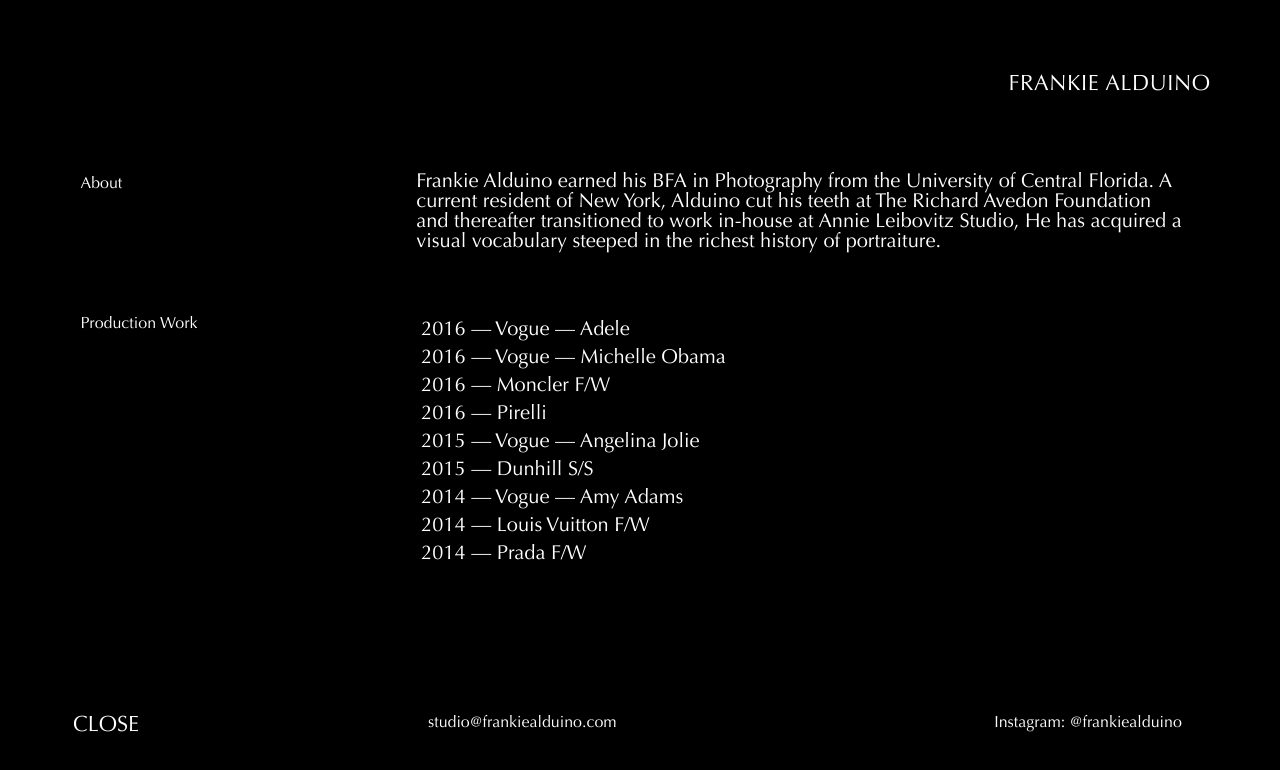
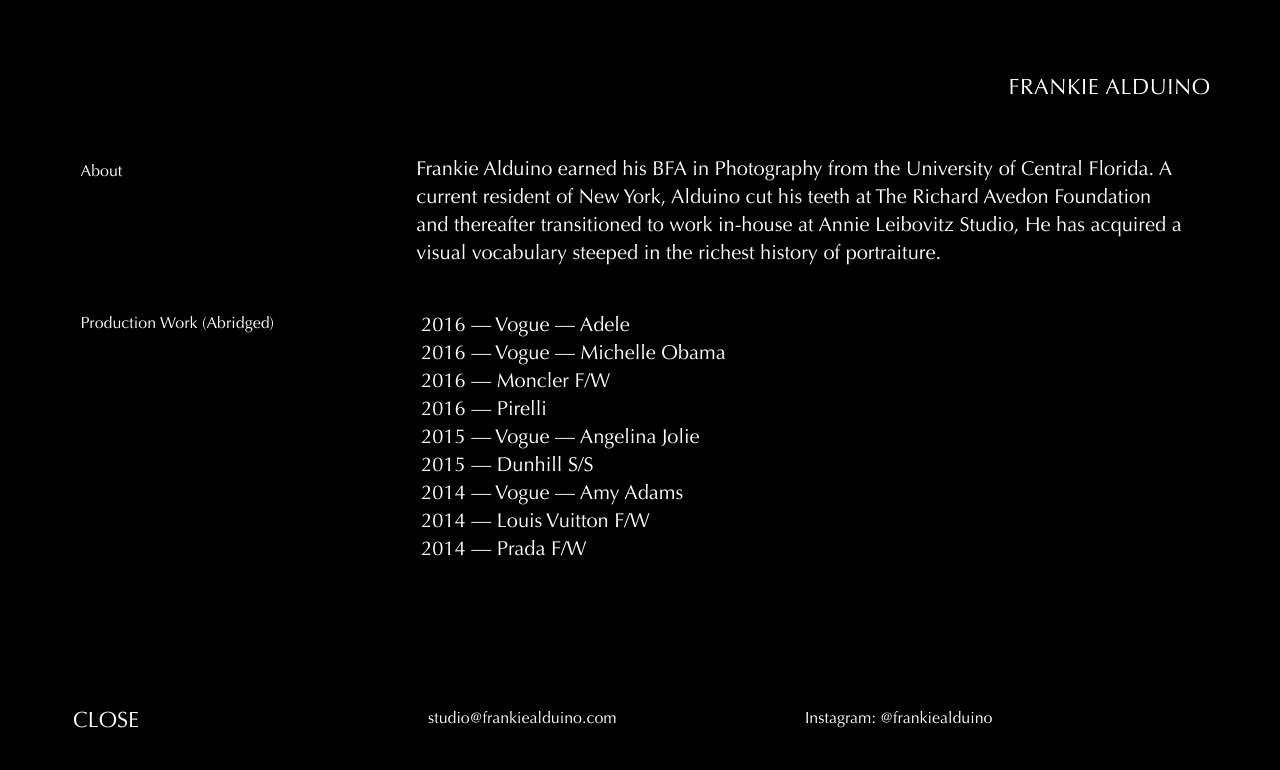
Before and after one commit to micahchiang/alduino_port, an Angular app: page / in a window 1280 px wide. Both pictures are taken after a click on the link "INFO". Shown: the top 770 px of the page. Built offline with nearby package versions, Linux system fonts and the light colour scheme.

Commit message:
final adjustments and favicon

```diff
--- a/src/app/app.component.html
+++ b/src/app/app.component.html
@@ -11,11 +11,11 @@
         <div class="category_title_box">
           <p>About</p>
         </div>
-        <div class="category_content_box" style="font-size:20px;">
+        <div class="category_content_box" style="font-size:20px;line-height:1.4;">
           Frankie Alduino earned his BFA in Photography from the University of Central Florida. A current resident of New York, Alduino cut his teeth at The Richard Avedon Foundation and thereafter transitioned to work in-house at Annie Leibovitz Studio, He has acquired a visual vocabulary steeped in the richest history of portraiture.
         </div>
         <div class="category_title_box">
-          <p>Production Work</p>
+          <p>Production Work (Abridged)</p>
         </div>
         <div class="category_content_box list_box">
           <ul style="font-size:20px;line-height:1.4;margin-left:5px;">
@@ -39,7 +39,7 @@
         <div class="footer_block" [ngClass]="{'info_footer_block': showInfo}">
           <a *ngIf="showInfo" style="text-decoration:none;color:white;" href="mailto:studio@frankiealduino.com">studio@frankiealduino.com</a>
         </div>
-        <div class="footer_block" style="text-align:right;" [ngClass]="{'info_footer_block': showInfo}">
+        <div class="footer_block" [ngClass]="{'info_footer_block': showInfo}">
           <p *ngIf="!showInfo" style="text-align:right;">{{counter}} &#8212; 21</p>
           <a *ngIf="showInfo" target="_blank" href="https://www.instagram.com/frankiealduino/" class="insta_link">Instagram: @frankiealduino</a>
         </div>
--- a/src/app/app.component.scss
+++ b/src/app/app.component.scss
@@ -126,7 +126,7 @@
     display:inline-block;
     vertical-align: top;
     width: 30%;
-    margin: 4em auto 0 auto;
+    margin: 3em auto 0 auto;
     @media only screen
         and (max-device-width: 740px)
             {
@@ -138,7 +138,7 @@
 .category_content_box {
     display: inline-block;
     width: 69%;
-    margin: 3em auto 0 auto;
+    margin: 2em auto 0 auto;
     @media only screen
         and (max-device-width: 740px)
             {
@@ -147,7 +147,7 @@
                 width: 90%;
             }
     &.list_box {
-        margin-top: 4em;
+        margin-top: 2.8em;
         margin-bottom: 8.5em;
         @media only screen
             and (max-device-width: 740px)
--- a/src/index.html
+++ b/src/index.html
@@ -6,8 +6,6 @@
   <base href="/">
   <meta name="viewport" content="width=device-width, initial-scale=1">
   <link rel="icon" type="image/x-icon" href="favicon.ico">
-  <link href="https://fonts.googleapis.com/icon?family=Material+Icons"
-      rel="stylesheet">
 </head>
 <body style="text-rendering:optimizeLegibility;-webkit-font-smoothing:antialiased;-moz-osx-font-smoothing:grayscale;">
   <app-root>Loading...</app-root>
```
Also changed, not shown: 1 other file (tests, documents, lock files or other folders).
